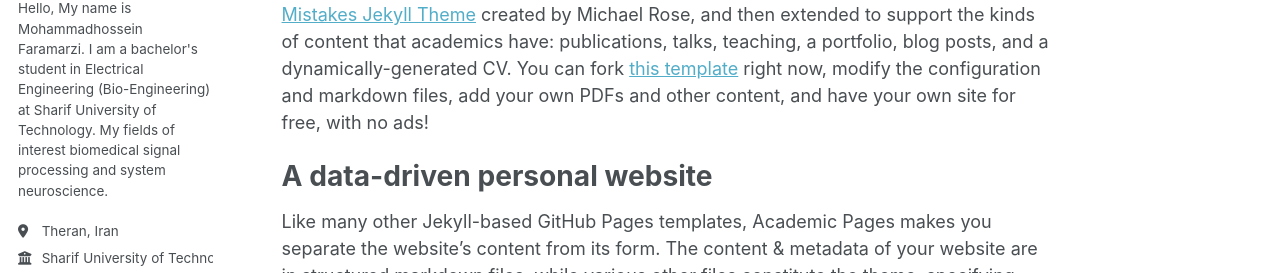
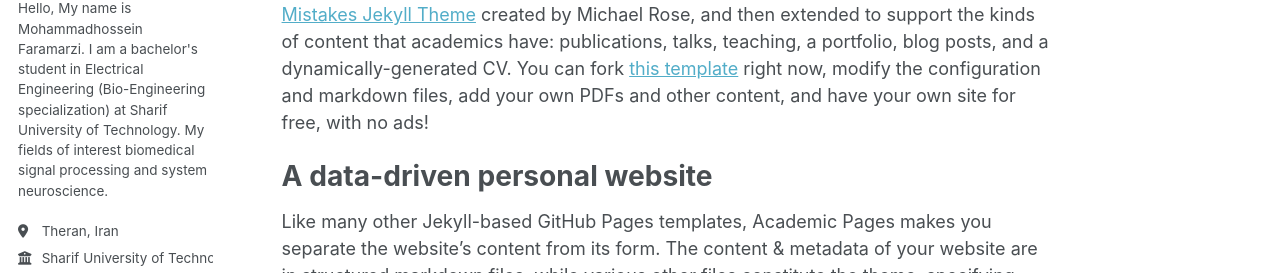
Before and after one commit to faramh/faramh.github.io, a Jekyll site: the page built from _pages/about.md, in a window 1280 px wide. Shown: the part 283-556 px from the top of the page. Built offline with Jekyll 4.4.1, drawn with Linux system fonts in a browser that asks for light colours; some web fonts are replaced.

Commit message:
Update _config.yml

```diff
--- a/_config.yml
+++ b/_config.yml
@@ -24,7 +24,7 @@ author:
   avatar           : "images/hi.png"
   name             : "Mohammadhossein Faramarzi"
   pronouns         : "he/him" # example: "she/her"
-  bio              : "Hello, My name is Mohammadhossein Faramarzi. I am a bachelor's student in Electrical Engineering (Bio-Engineering) at Sharif University of Technology. My fields of interest biomedical signal processing and system neuroscience."
+  bio              : "Hello, My name is Mohammadhossein Faramarzi. I am a bachelor's student in Electrical Engineering (Bio-Engineering specialization) at Sharif University of Technology. My fields of interest biomedical signal processing and system neuroscience."
   location         : "Theran, Iran"
   employer         : "Sharif University of Technology"
   uri              : # URL
```
